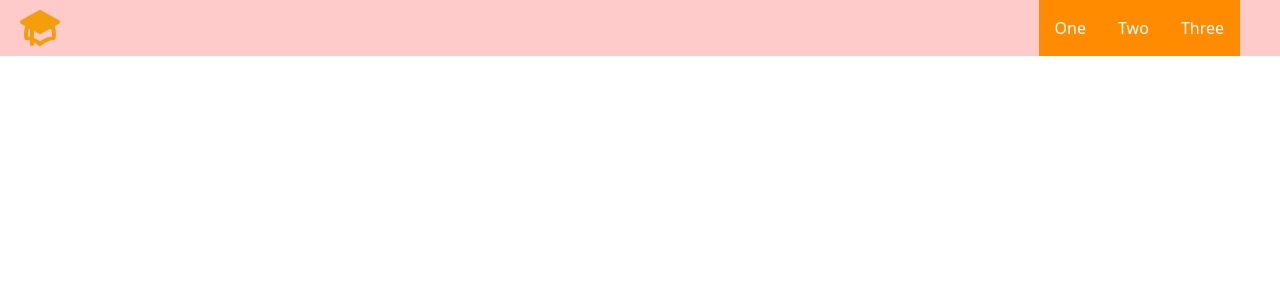
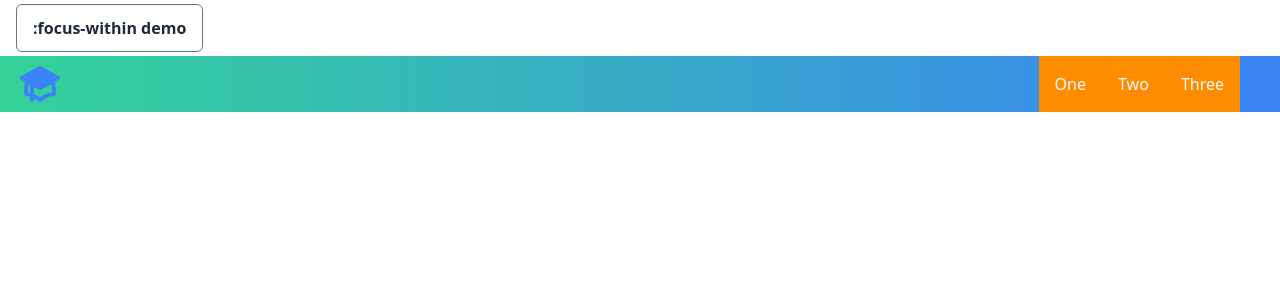
Before and after one commit to maxzz/react-focus-within-menus, a React (Vite) app: page / in a window 1280 px wide. Shown: the top 300 px of the page. Built offline with nearby package versions, Linux system fonts and the light colour scheme.

Commit message:
Feature: add demo section styles

```diff
--- a/src/components/FocusWithinMenuDemo.tsx
+++ b/src/components/FocusWithinMenuDemo.tsx
@@ -41,16 +41,21 @@ interface FocusWithinMenuDemoProps {
 
 const FocusWithinMenuDemo: React.FC<FocusWithinMenuDemoProps> = () => {
     return (
-        <div className="flex justify-between items-center bg-red-200">
+        <div className="pt-4">
+            <h1><span className="ml-4 px-4 py-3 font-bold text-gray-800 border border-gray-500 rounded-md">:focus-within demo</span></h1>
+
+            <div className="mt-4 flex justify-between items-center bg-gradient-to-r from-green-400 to-blue-500">
                 <span className="pl-4">
-                <svg className="w-12 h-12 text-yellow-500" xmlns="http://www.w3.org/2000/svg" fill="none" viewBox="0 0 24 24" stroke="currentColor">
+                    <svg className="w-12 h-12 text-blue-500" xmlns="http://www.w3.org/2000/svg" fill="none" viewBox="0 0 24 24" stroke="currentColor">
                         <path fill="currentColor" d="M12 14l9-5-9-5-9 5 9 5z" />
                         <path fill="bg-red-100" d="M12 14l6.16-3.422a12.083 12.083 0 01.665 6.479A11.952 11.952 0 0012 20.055a11.952 11.952 0 00-6.824-2.998 12.078 12.078 0 01.665-6.479L12 14z" />
                         <path stroke-linecap="round" stroke-linejoin="round" stroke-width="2" d="M12 14l9-5-9-5-9 5 9 5zm0 0l6.16-3.422a12.083 12.083 0 01.665 6.479A11.952 11.952 0 0012 20.055a11.952 11.952 0 00-6.824-2.998 12.078 12.078 0 01.665-6.479L12 14zm-4 6v-7.5l4-2.222" />
                     </svg>
                 </span>
+
                 <div id="fwin-menu-demo" className="clearfix flex justify-end pr-10">
                     <FocusWithinMenu></FocusWithinMenu>
+                </div>
             </div>
         </div>
     );
```
Lines whose indentation alone changed are shown as unchanged.
